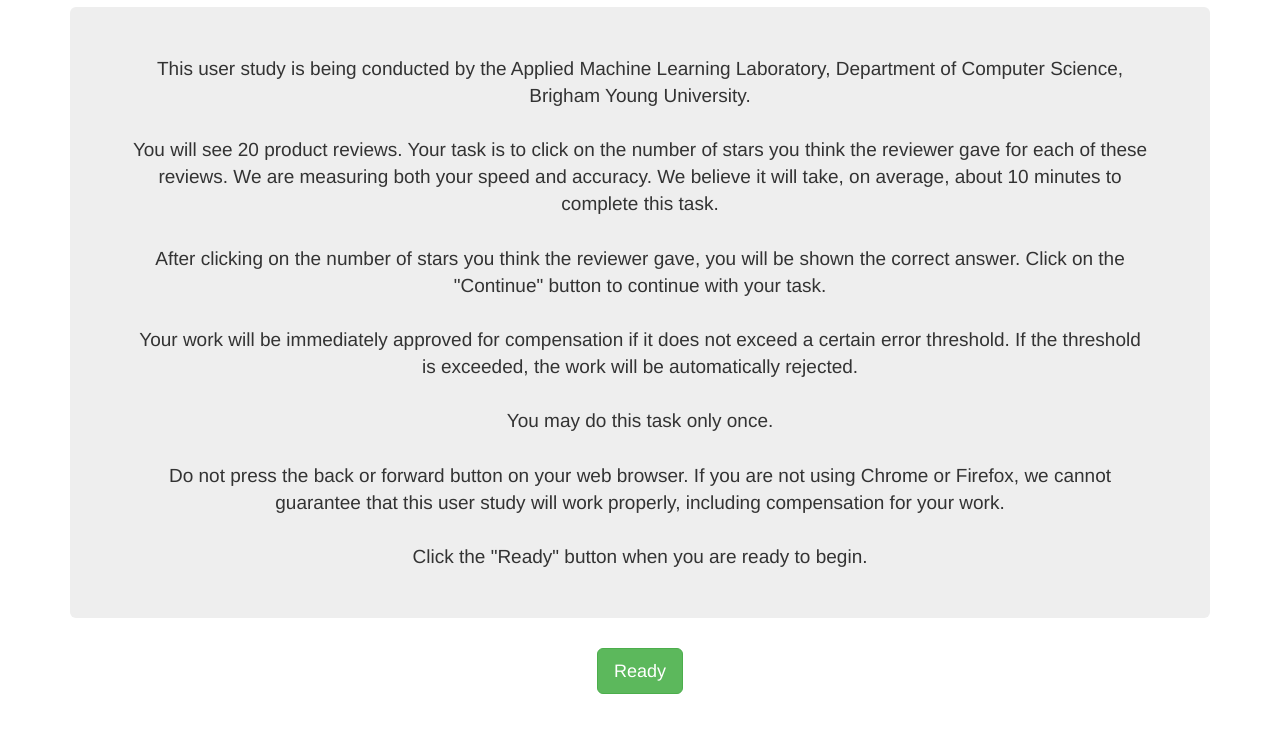
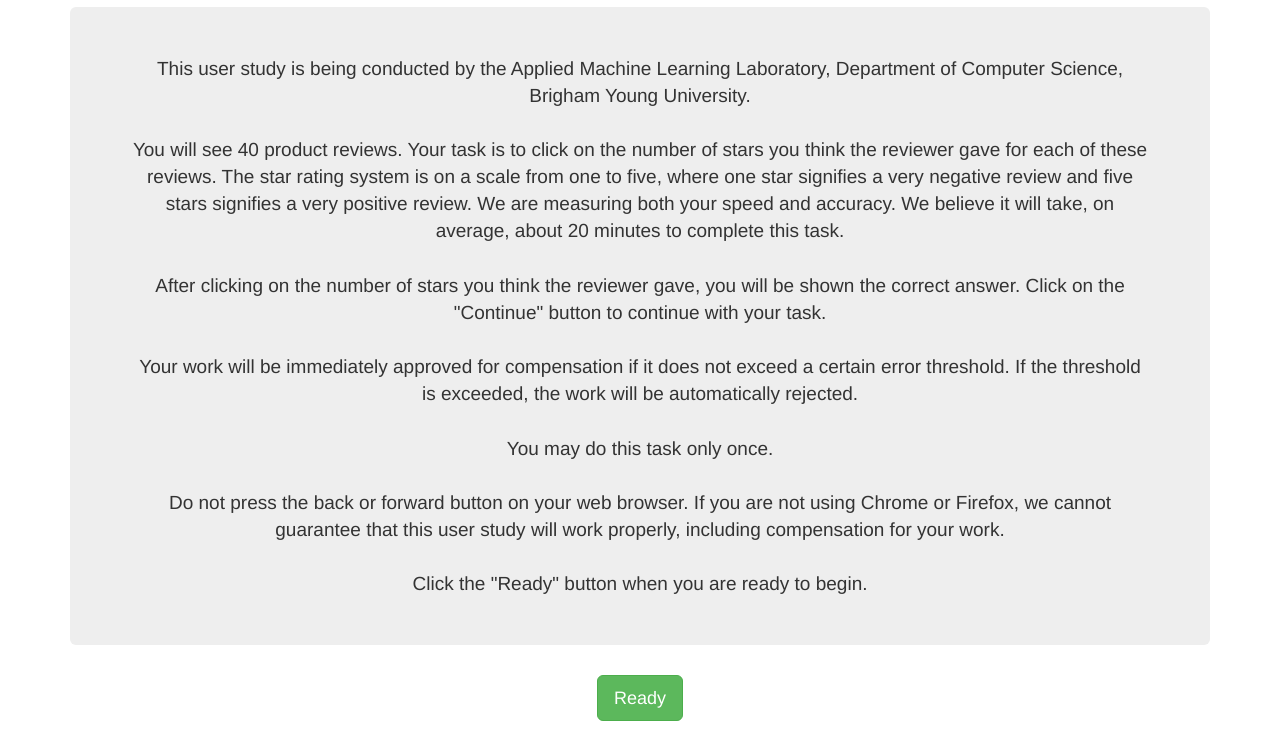
Before and after one commit to nOkuda/reviewlabeljob, a plain HTML site: page static/index.html in a window 1280 px wide. Shown: the part 63-800 px from the top of the page. Drawn offline with nearby package versions, Linux system fonts and the light colour scheme.

Commit message:
Clarified star rating system

```diff
--- a/static/index.html
+++ b/static/index.html
@@ -15,10 +15,12 @@
       Laboratory, Department of Computer Science, Brigham Young
       University.<br><br>
 
-      You will see 20 product reviews.  Your task is to click on the number of
-      stars you think the reviewer gave for each of these reviews.  We are
-      measuring both your speed and accuracy.  We believe it will take, on
-      average, about 10 minutes to complete this task.<br><br>
+      You will see 40 product reviews.  Your task is to click on the number of
+      stars you think the reviewer gave for each of these reviews.  The star
+      rating system is on a scale from one to five, where one star signifies a
+      very negative review and five stars signifies a very positive review.  We
+      are measuring both your speed and accuracy.  We believe it will take, on
+      average, about 20 minutes to complete this task.<br><br>
 
       After clicking on the number of stars you think the reviewer gave, you
       will be shown the correct answer.  Click on the "Continue" button to
```
